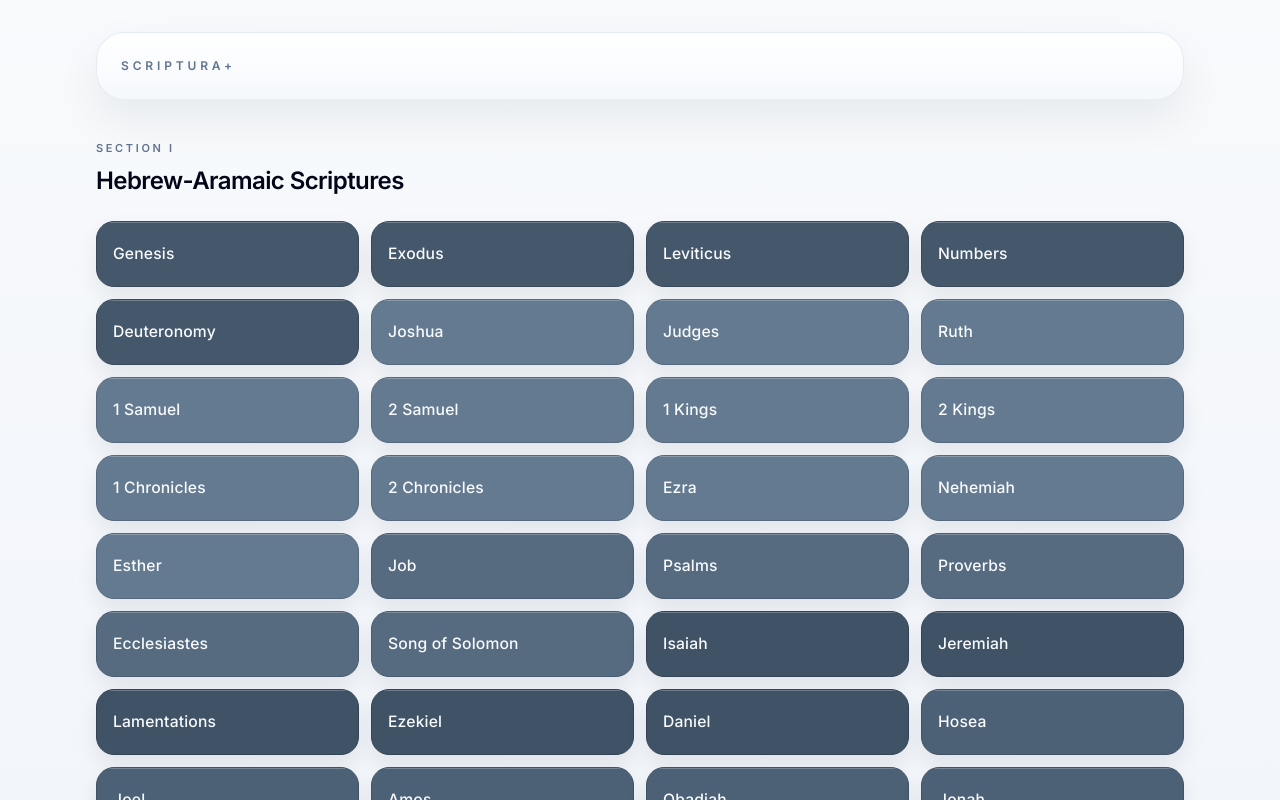
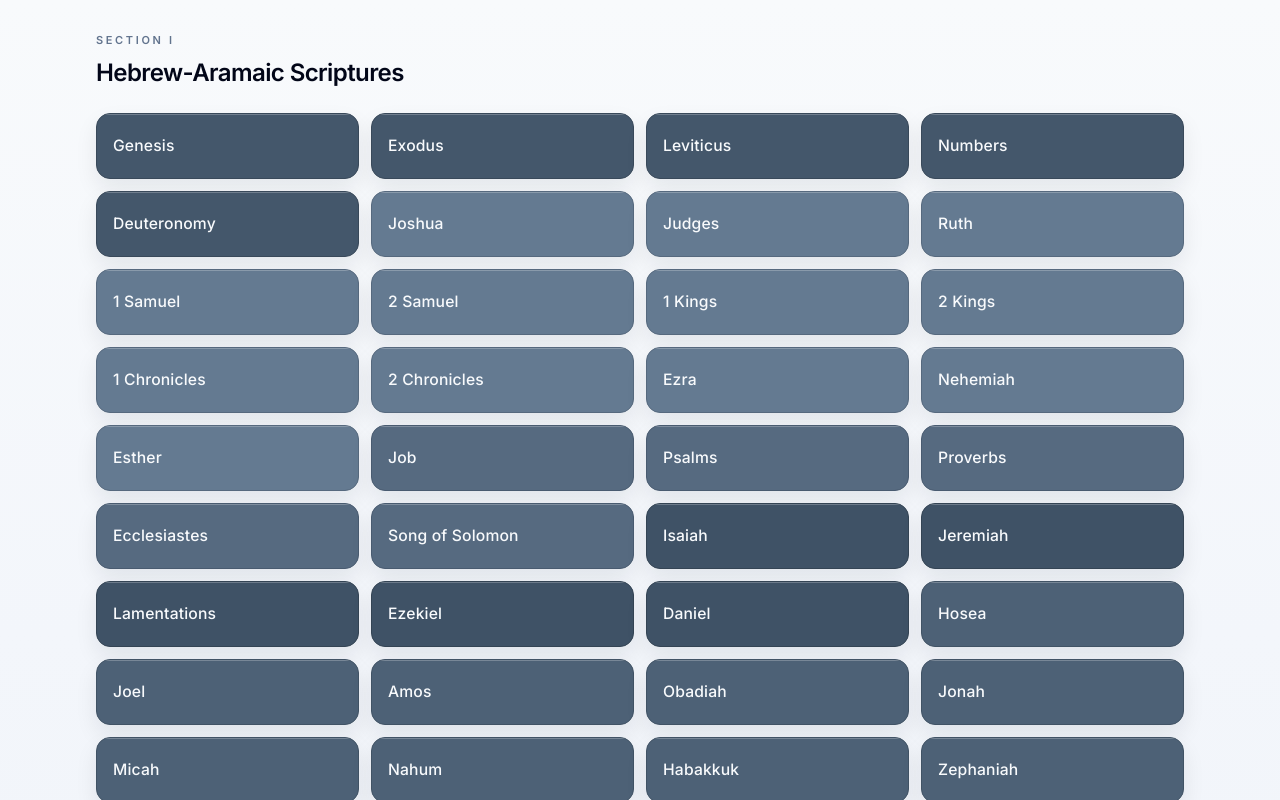
Before and after one commit to scriptura-plus/ai-concierge, a Next.js app: page / in a window 1280 px wide. Shown: the top 800 px of the page. Built offline with nearby package versions, Linux system fonts and the light colour scheme.

Commit message:
Update page.tsx

```diff
--- a/src/app/page.tsx
+++ b/src/app/page.tsx
@@ -144,11 +144,12 @@ function BookGrid({ books }: { books: typeof BIBLE_BOOKS }) {
           <Link
             key={book.id}
             href={`/bible/${book.id}`}
-            className="group relative overflow-hidden rounded-[18px] border px-4 py-5 shadow-[0_10px_22px_rgba(15,23,42,0.08)] transition duration-200 hover:-translate-y-[1px] hover:shadow-[0_14px_30px_rgba(15,23,42,0.14)] active:translate-y-[1px] active:scale-[0.985] active:shadow-[0_6px_14px_rgba(15,23,42,0.10)]"
+            className="group relative overflow-hidden rounded-[14px] border px-4 py-5 shadow-[0_10px_22px_rgba(15,23,42,0.08)] transition-all duration-300 ease-out hover:-translate-y-[2px] hover:shadow-[0_18px_34px_rgba(15,23,42,0.16)] active:translate-y-[1px] active:scale-[0.975] active:shadow-[0_8px_16px_rgba(15,23,42,0.12)]"
             style={{
               backgroundColor: tone.background,
               borderColor: tone.border,
               color: tone.color,
+              WebkitTapHighlightColor: "transparent",
             }}
           >
             <div
@@ -156,7 +157,7 @@ function BookGrid({ books }: { books: typeof BIBLE_BOOKS }) {
               style={{ background: "rgba(255,255,255,0.34)" }}
             />
             <div
-              className="pointer-events-none absolute inset-0 opacity-0 transition duration-200 group-hover:opacity-100"
+              className="pointer-events-none absolute inset-0 opacity-0 transition-opacity duration-300 group-hover:opacity-100"
               style={{
                 background:
                   "radial-gradient(circle at top left, rgba(255,255,255,0.10), transparent 42%)",
@@ -176,12 +177,6 @@ export default function HomePage() {
   return (
     <main className="min-h-screen bg-[linear-gradient(180deg,#f8fafc_0%,#f3f6fb_40%,#eef2f7_100%)]">
       <div className="mx-auto max-w-6xl px-4 py-8 sm:px-6 lg:px-8">
-        <section className="mb-10 rounded-[28px] border border-slate-200/80 bg-[linear-gradient(180deg,rgba(255,255,255,0.90)_0%,rgba(245,248,252,0.95)_100%)] px-6 py-6 shadow-[0_18px_44px_rgba(15,23,42,0.07)]">
-          <p className="text-[12px] font-semibold uppercase tracking-[0.32em] text-slate-500">
-            Scriptura+
-          </p>
-        </section>
-
         <section className="mb-14">
           <div className="mb-6">
             <p className="mb-2 text-[11px] font-semibold uppercase tracking-[0.24em] text-slate-500">
```
